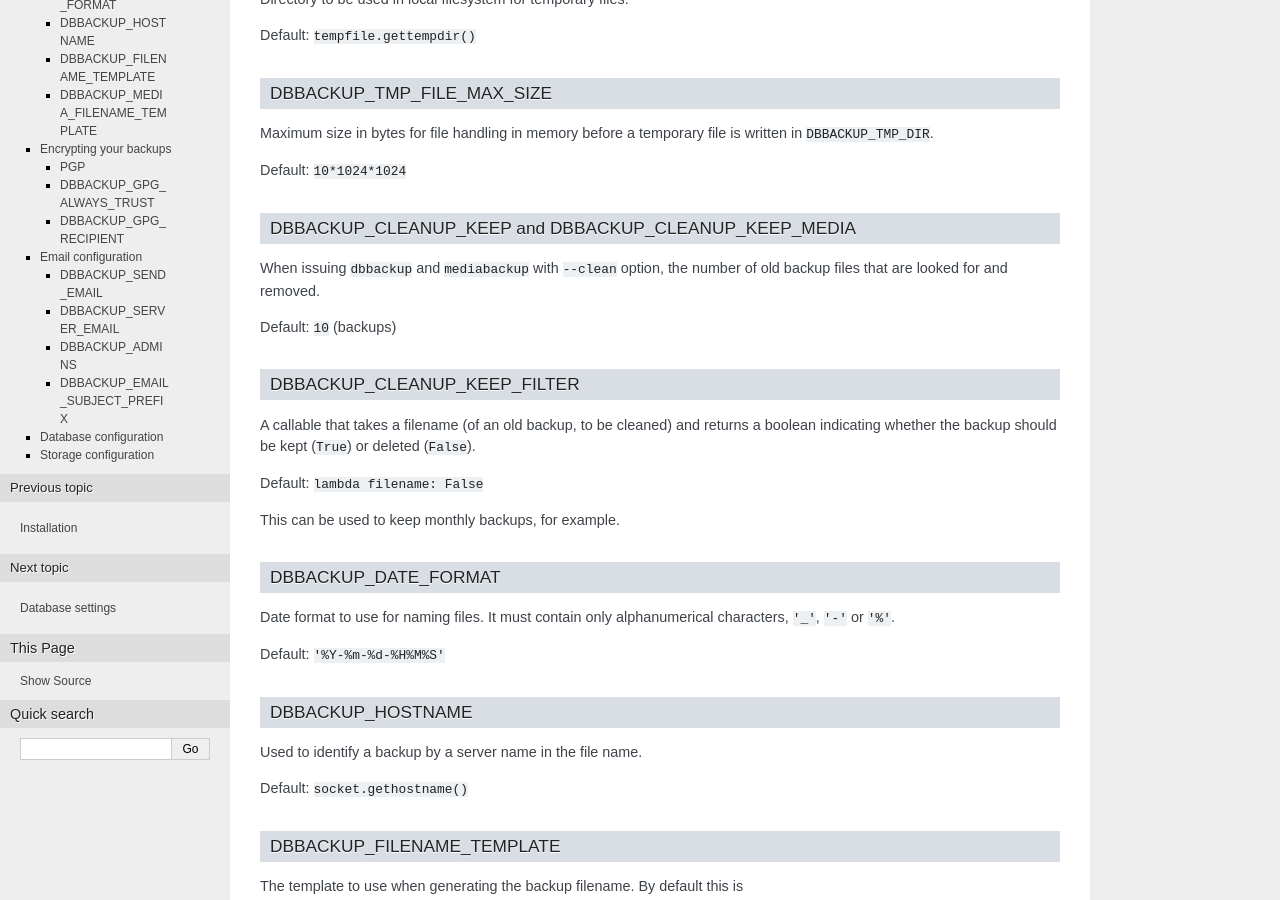
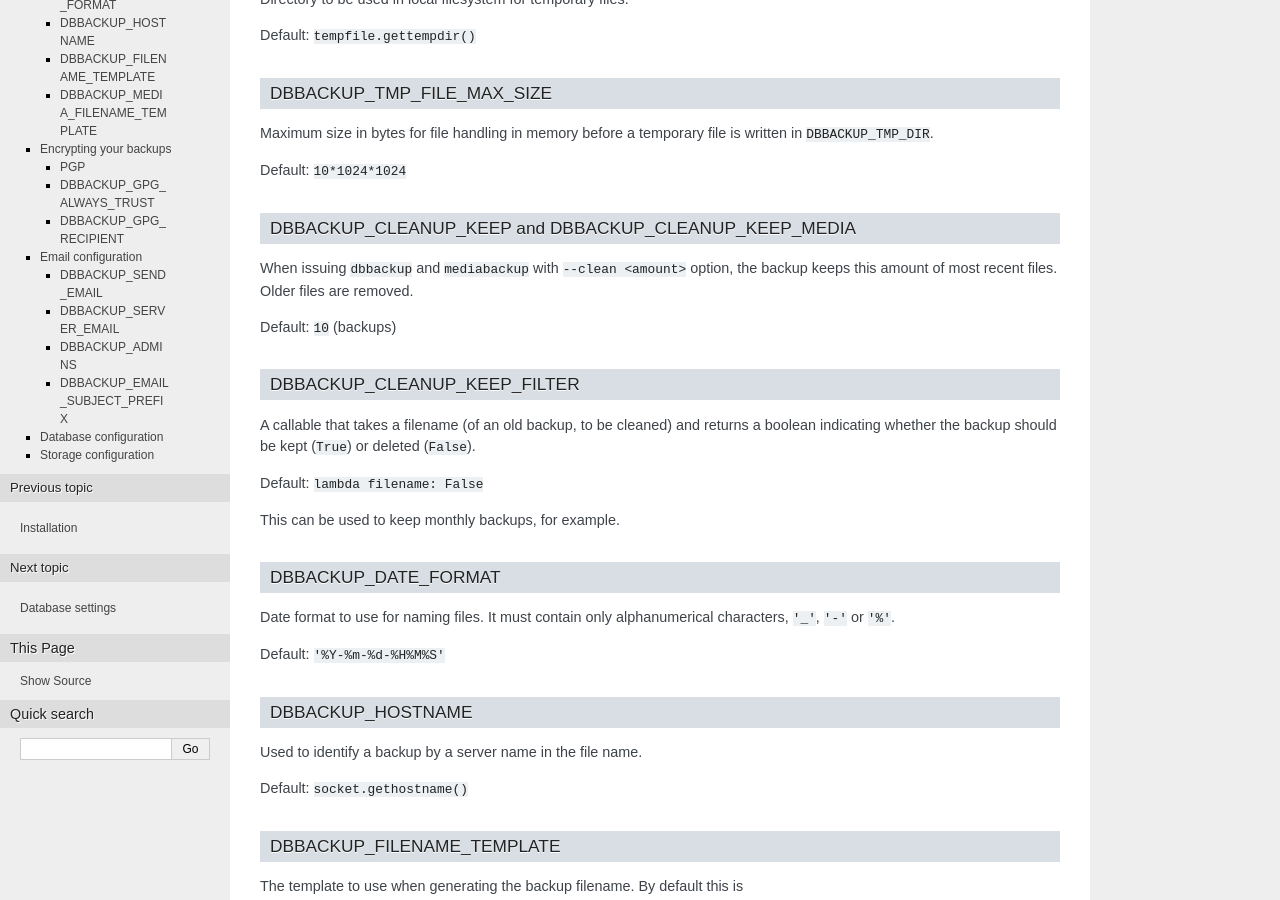
Before and after one commit to jazzband/django-dbbackup, a Sphinx documentation site: the page built from docs/configuration.rst, in a window 1280 px wide and 900 px high, scrolled down 382 px. Built offline with Sphinx 7.4.7, drawn with Linux system fonts in a browser that asks for light colours; the version number could not be read and is left out.

Commit message:
[DOCS]: Update unclear clean docs (#475)
Co-authored-by: Mark Bakhit <archiethemonger@gmail.com>
Co-authored-by: Archmonger <16909269+Archmonger@users.noreply.github.com>

```diff
--- a/docs/configuration.rst
+++ b/docs/configuration.rst
@@ -31,8 +31,8 @@
 DBBACKUP_CLEANUP_KEEP and DBBACKUP_CLEANUP_KEEP_MEDIA
 ~~~~~~~~~~~~~~~~~~~~~~~~~~~~~~~~~~~~~~~~~~~~~~~~~~~~~
 
-When issuing ``dbbackup`` and ``mediabackup`` with ``--clean`` option, the
-number of old backup files that are looked for and removed.
+When issuing ``dbbackup`` and ``mediabackup`` with ``--clean <amount>`` option,
+the backup keeps this amount of most recent files. Older files are removed.
 
 Default: ``10`` (backups)
 
```
Also changed, not shown: 1 other file.
